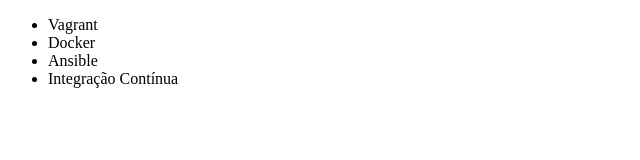
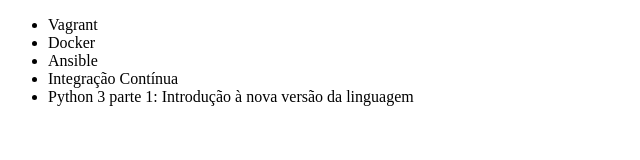
Before and after one commit to guilhermerli/meu-primeiro-git, a plain HTML site: page index.html in a window 1280 px wide. Shown: the whole page, without its empty margins (0-640 px from the left). Drawn offline with Linux system fonts and the light colour scheme.

Commit message:
adicionando python a lista

```diff
--- a/index.html
+++ b/index.html
@@ -10,6 +10,7 @@
         <li>Docker</li>
         <li>Ansible</li>
         <li>Integração Contínua</li>
+        <li>Python 3 parte 1: Introdução à nova versão da linguagem</li>
     </ul>
 </body>
 </html>
```
